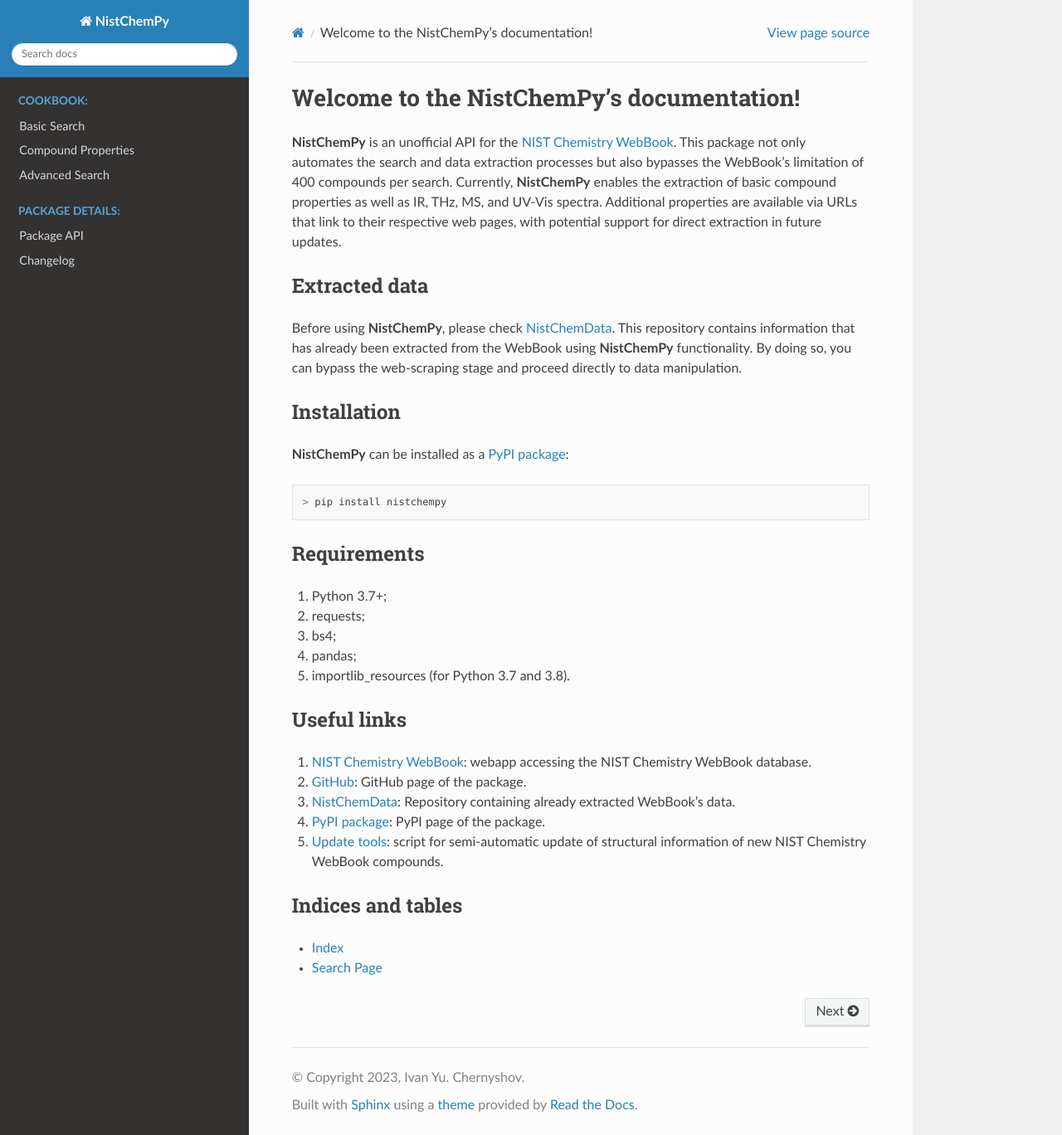
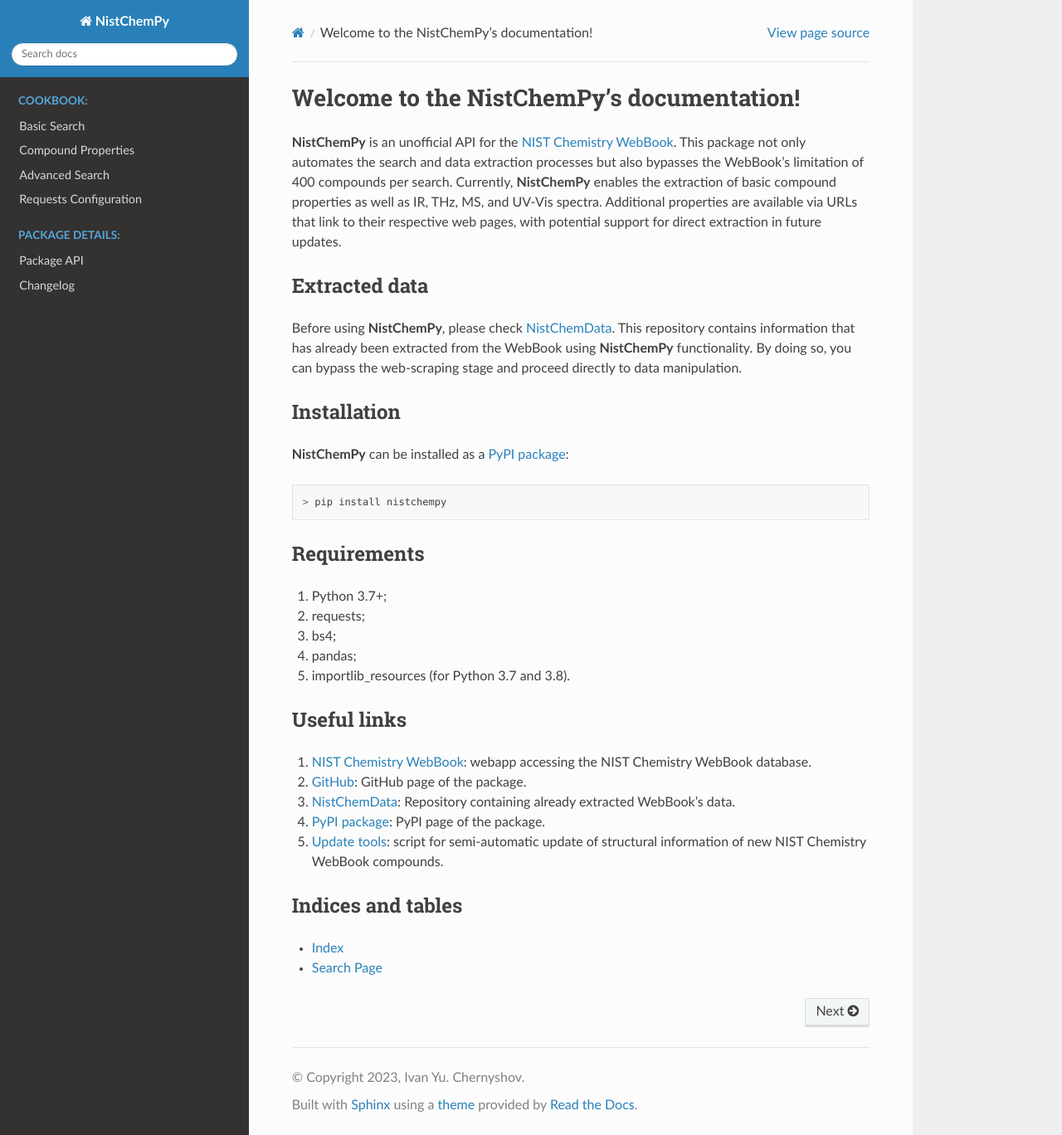
Before and after one commit to IvanChernyshov/NistChemPy, a Sphinx documentation site: the page built from docs/index.rst, in a window 1280 px wide and 1368 px high. Shown: the whole window at 83% size. Built offline with Sphinx 7.4.7 and the Read the Docs theme 3.1.0, drawn with Linux system fonts in a browser that asks for light colours.

Commit message:
Updates docs cookbook

```diff
--- a/docs/index.rst
+++ b/docs/index.rst
@@ -10,6 +10,7 @@ Welcome to the NistChemPy's documentation!
    Basic Search <source/basic_search.ipynb>
    Compound Properties <source/compound_properties.ipynb>
    Advanced Search <source/advanced_search.ipynb>
+   Requests Configuration <source/requests_config.ipynb>
 
 
 .. toctree::
```
Also changed, not shown: docs/source/advanced_search.ipynb, docs/source/compound_properties.ipynb, docs/source/requests_config.ipynb (added).
